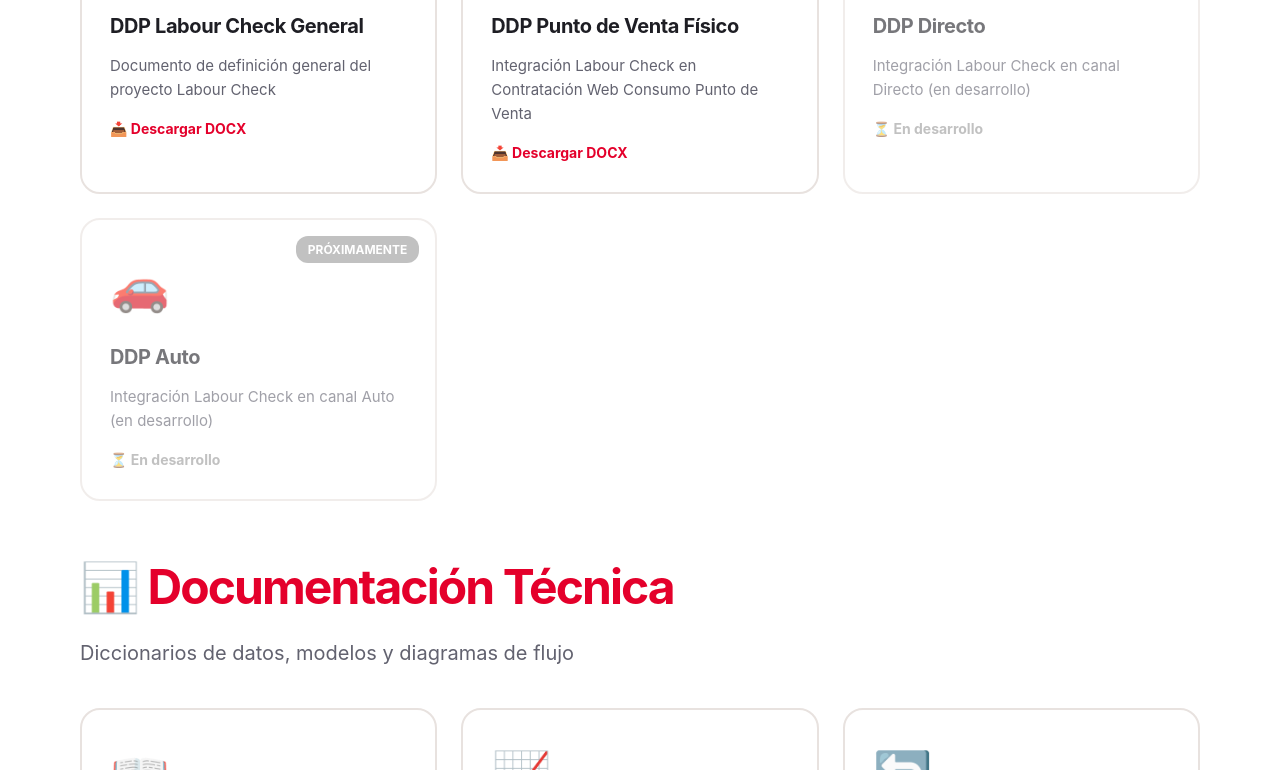
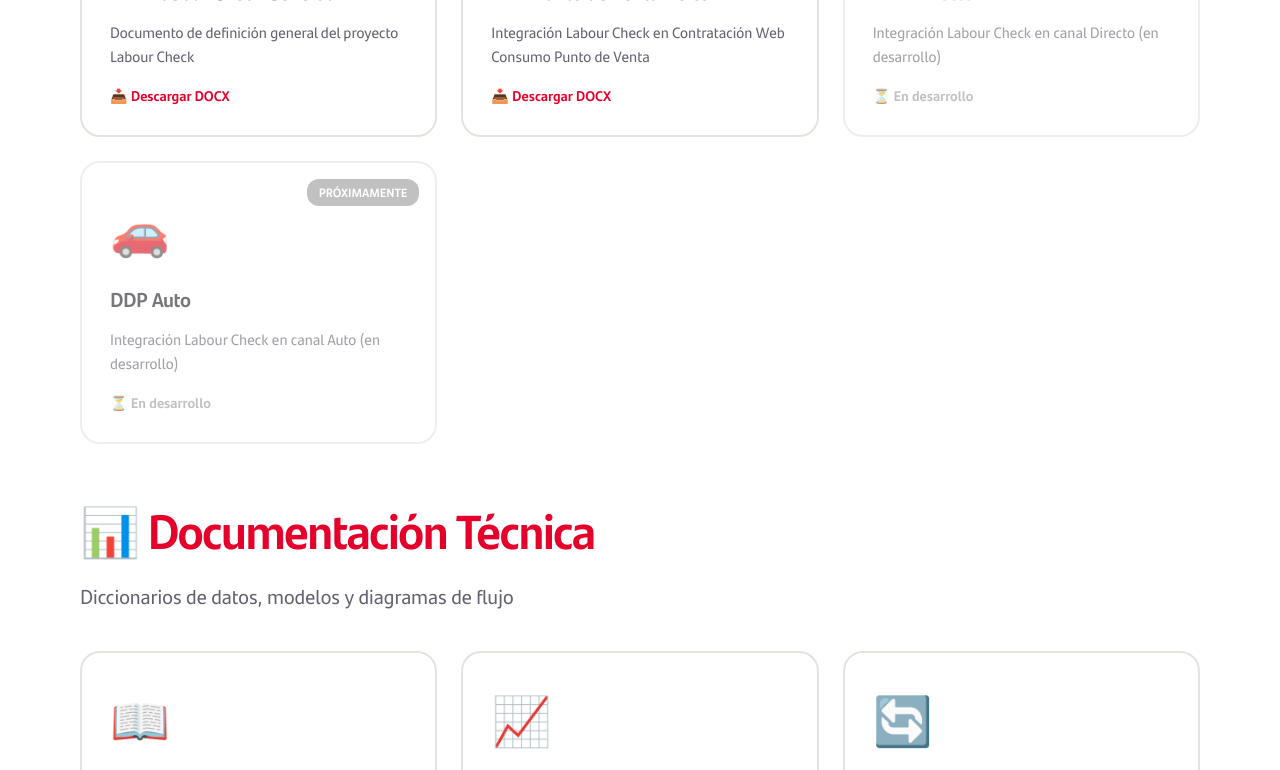
Before and after one commit to Vpoobel/labour-check, a plain HTML site: page documentacion.html in a window 1280 px wide. Shown: the part 736-1506 px from the top of the page. Drawn offline with Linux system fonts and the light colour scheme.

Commit message:
Actualizar documentacion.html

```diff
--- a/documentacion.html
+++ b/documentacion.html
@@ -5,7 +5,10 @@
 <meta name="viewport" content="width=device-width, initial-scale=1" />
 <title>Documentación · Labour Check</title>
 <style>
-:root{--red:#e4002b;--ink:#1e1e24;--muted:#62626f;--bg:#f6f4f2;--card:#fff;--line:#e8e2df;--soft:#fff7f8;--shadow:0 20px 60px rgba(31,31,37,.12);--radius:28px;--font:-apple-system,BlinkMacSystemFont,"Segoe UI",Roboto,Inter,Arial,sans-serif}
+@font-face{font-family:'Santander Text';src:url('assets/fonts/SantanderText-Regular.ttf') format('truetype');font-weight:400;font-style:normal}
+@font-face{font-family:'Santander Text';src:url('assets/fonts/SantanderText-Bold.ttf') format('truetype');font-weight:700;font-style:normal}
+@font-face{font-family:'Santander Text';src:url('assets/fonts/SantanderText-Light.ttf') format('truetype');font-weight:300;font-style:normal}
+:root{--red:#e4002b;--ink:#1e1e24;--muted:#62626f;--bg:#f6f4f2;--card:#fff;--line:#e8e2df;--soft:#fff7f8;--shadow:0 20px 60px rgba(31,31,37,.12);--radius:28px;--font:'Santander Text',-apple-system,BlinkMacSystemFont,"Segoe UI",Roboto,Inter,Arial,sans-serif}
 *{box-sizing:border-box;margin:0;padding:0}
 html,body{font-family:var(--font);background:#fff;color:var(--ink);line-height:1.6;scroll-behavior:smooth}
 header{position:sticky;top:0;z-index:100;background:rgba(255,255,255,.95);backdrop-filter:blur(10px);border-bottom:1px solid var(--line);padding:20px 0}
```
